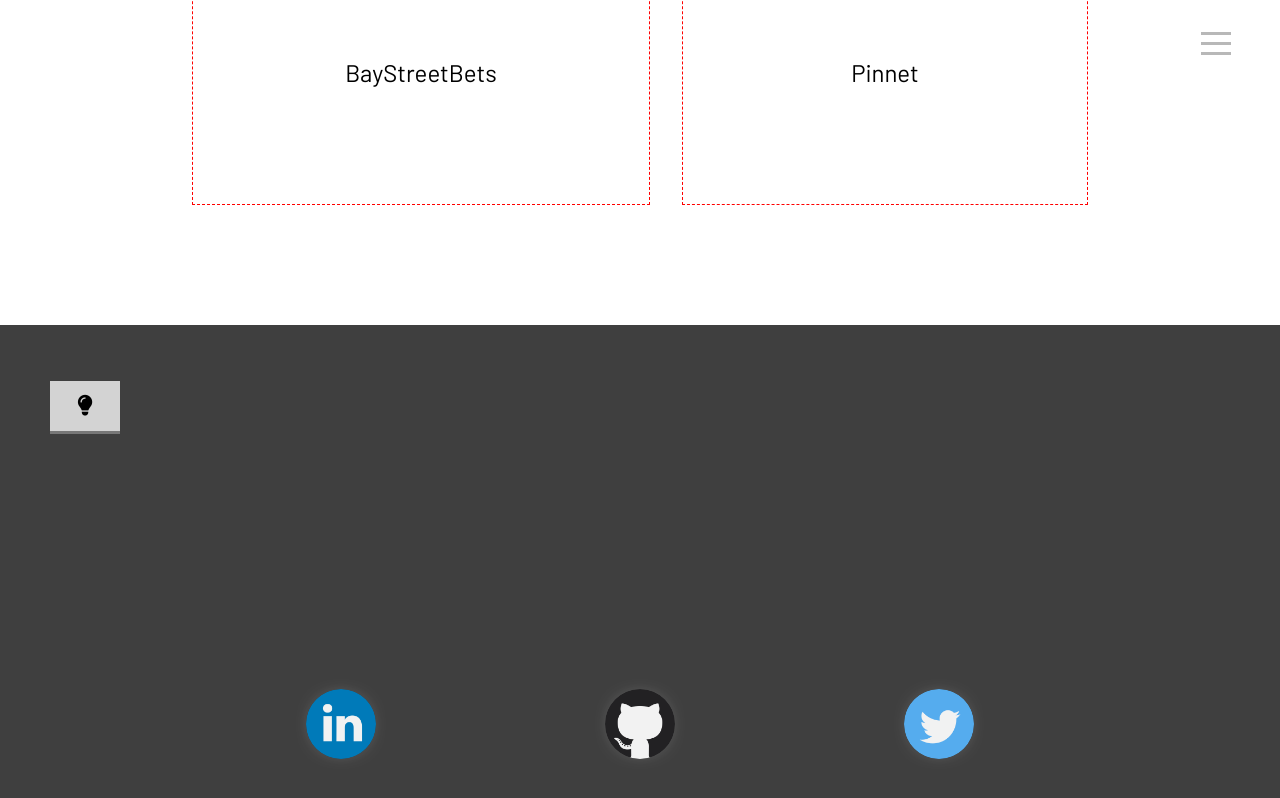
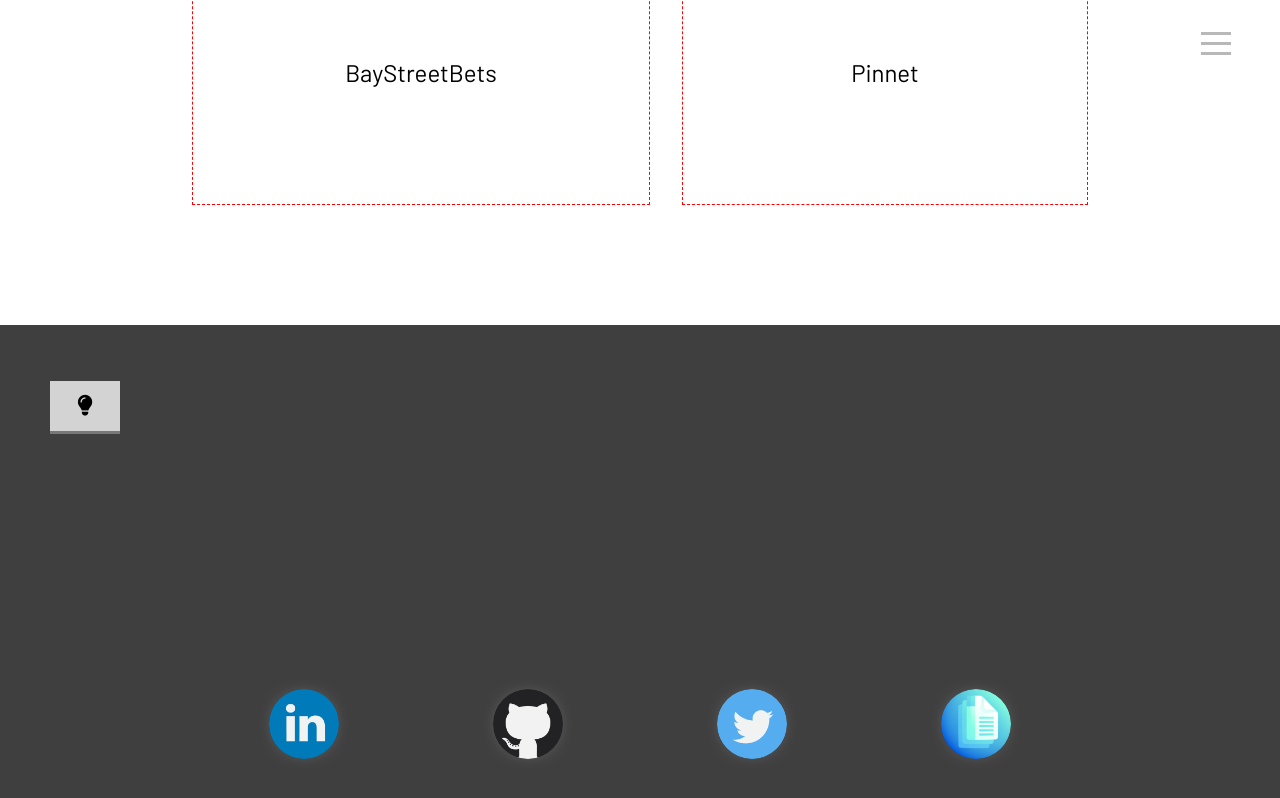
Before and after one commit to ryanpunwasi/portfolio, a React app: page / in a window 1280 px wide. Both pictures are taken after a click on the button 85 px from the left and 3275 px from the top of the page. Shown: the part 2875-3673 px from the top of the page. Built offline with nearby package versions, Linux system fonts and the light colour scheme.

Commit message:
feat: add resume link

```diff
--- a/src/components/Contact.jsx
+++ b/src/components/Contact.jsx
@@ -13,6 +13,9 @@
           </span>
           <span id="twitter">
             <img src="/img/twitter.png" alt="twitter" />
+          </span>
+          <span id="creddle">
+            <img src="/img/cv.png" alt="cv" />
           </span>
         </div>
       )}
@@ -35,12 +38,20 @@
             <img src="/img/github.png" alt="github" className="light" />
           </a>
           <a
-            href="https:www.twitter.com/RyanPunwasi"
+            href="https://www.twitter.com/RyanPunwasi"
             target="_blank"
             rel="noreferrer"
             id="twitter"
           >
             <img src="/img/twitter.png" alt="twitter" className="light" />
+          </a>
+          <a
+            href="https://resume.creddle.io/resume/cz0ik4eo5qh"
+            target="_blank"
+            rel="noreferrer"
+            id="creddle"
+          >
+            <img src="/img/cv.png" alt="cv" className="light" />
           </a>
         </div>
       )}
--- a/src/components/Contact.scss
+++ b/src/components/Contact.scss
@@ -16,3 +16,9 @@
 .contact__icons img.light {
   filter: brightness(1);
 }
+
+.contact__icons img.light:hover {
+  filter: brightness(1);
+  transform: translateY(-20px) scale(1.2);
+  transition: transform 0.1s ease-in;
+}
```
